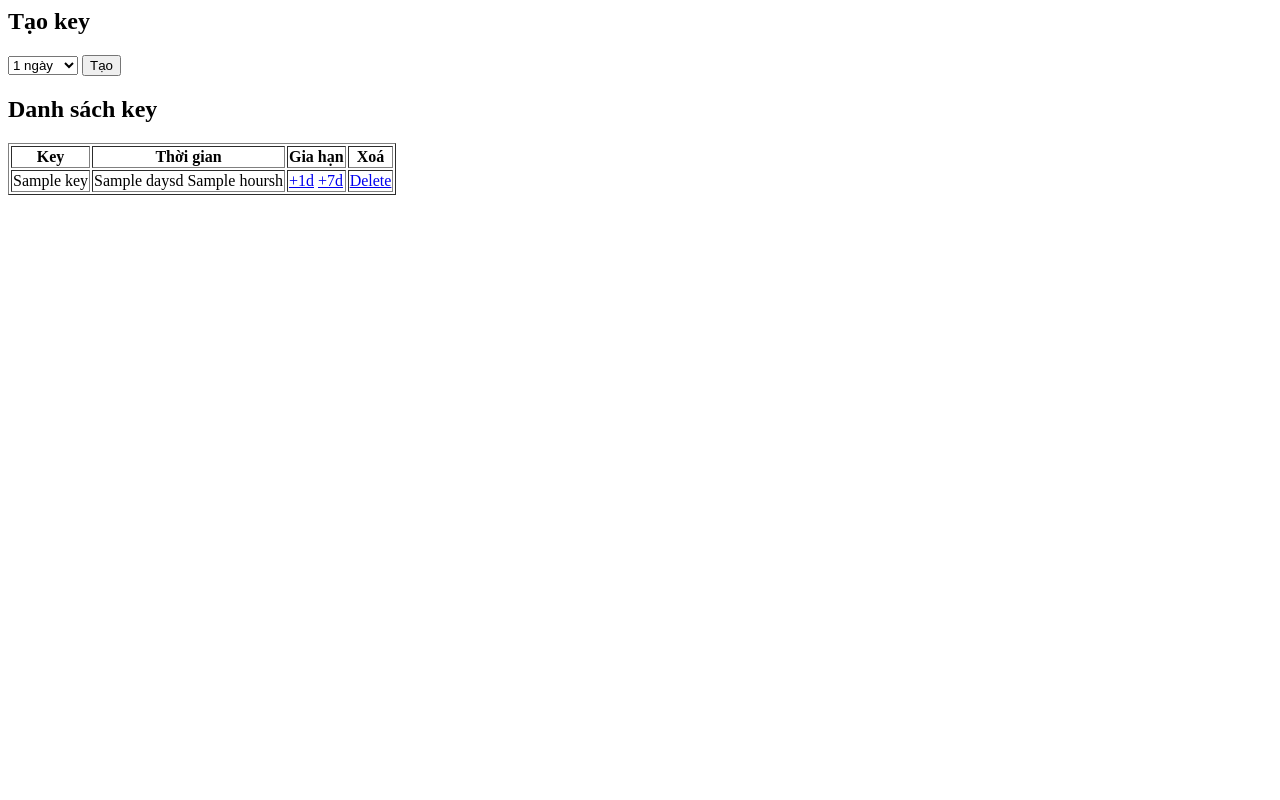
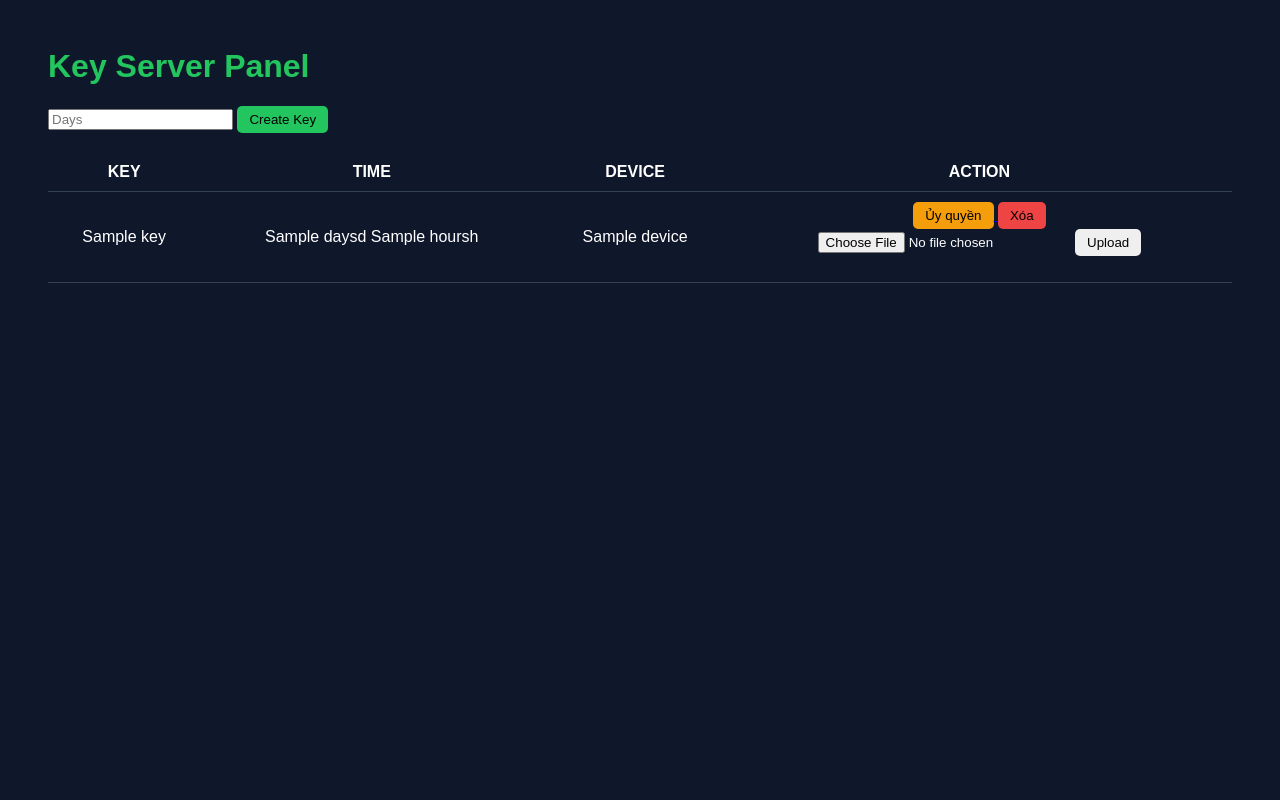
Before and after one commit to Bimnonkhonglongbannuoclon6262/key-server, a Flask app: template templates/panel.html in a window 1280 px wide. Run offline with Flask 3, Linux system fonts and the light colour scheme; the template is opened without the code that fills it: most values are stand-ins (such as "Sample title", 1, 10 or a date in 2020).

Commit message:
Update HTML structure and styling for key panel

```diff
--- a/templates/panel.html
+++ b/templates/panel.html
@@ -1,30 +1,80 @@
 <html>
+
+<head>
+
+<title>Key Panel</title>
+
+<style>
+
+body{
+background:#0f172a;
+color:white;
+font-family:Arial;
+padding:40px;
+}
+
+h1{
+color:#22c55e;
+}
+
+table{
+width:100%;
+border-collapse:collapse;
+margin-top:20px;
+}
+
+th,td{
+padding:10px;
+border-bottom:1px solid #334155;
+text-align:center;
+}
+
+button{
+
+border:none;
+padding:6px 12px;
+cursor:pointer;
+border-radius:5px;
+
+}
+
+.create{
+background:#22c55e;
+}
+
+.delete{
+background:#ef4444;
+}
+
+.auth{
+background:#f59e0b;
+}
+
+</style>
+
+</head>
 
 <body>
 
-<h2>Tạo key</h2>
+<h1>Key Server Panel</h1>
 
 <form action="/create" method="post">
 
-<select name="days">
-<option value="1">1 ngày</option>
-<option value="7">7 ngày</option>
-<option value="30">30 ngày</option>
-</select>
+<input name="days" placeholder="Days">
 
-<button>Tạo</button>
+<button class="create">Create Key</button>
 
 </form>
 
-<h2>Danh sách key</h2>
-
-<table border="1">
+<table>
 
 <tr>
-<th>Key</th>
-<th>Thời gian</th>
-<th>Gia hạn</th>
-<th>Xoá</th>
+
+<th>KEY</th>
+<th>TIME</th>
+<th>DEVICE</th>
+<th>ACTION</th>
+
 </tr>
 
 {% for k in keys %}
@@ -32,18 +82,28 @@
 <tr>
 
 <td>{{k.key}}</td>
+
 <td>{{k.days}}d {{k.hours}}h</td>
+
+<td>{{k.device}}</td>
 
 <td>
 
-<a href="/extend/{{k.key}}/1">+1d</a>
-<a href="/extend/{{k.key}}/7">+7d</a>
+<a href="/authorize/{{k.key}}">
+<button class="auth">Ủy quyền</button>
+</a>
 
-</td>
+<a href="/delete/{{k.key}}">
+<button class="delete">Xóa</button>
+</a>
 
-<td>
+<form action="/upload/{{k.key}}" method="post" enctype="multipart/form-data">
 
-<a href="/delete/{{k.key}}">Delete</a>
+<input type="file" name="file">
+
+<button>Upload</button>
+
+</form>
 
 </td>
 
@@ -54,4 +114,5 @@
 </table>
 
 </body>
+
 </html>
```
